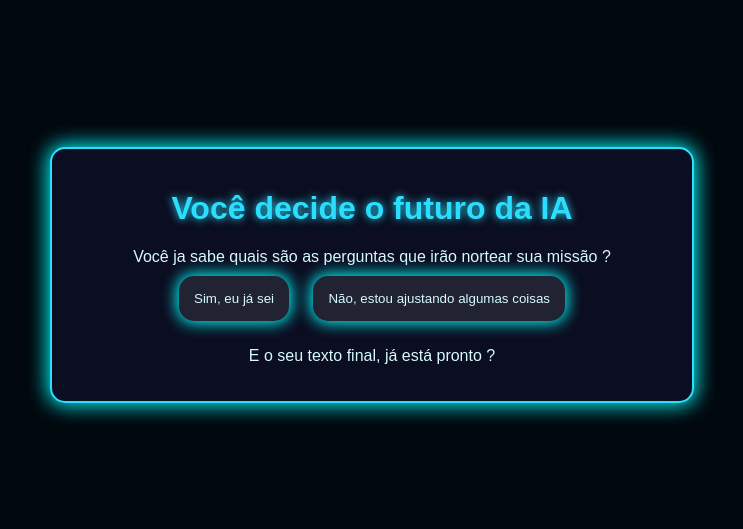
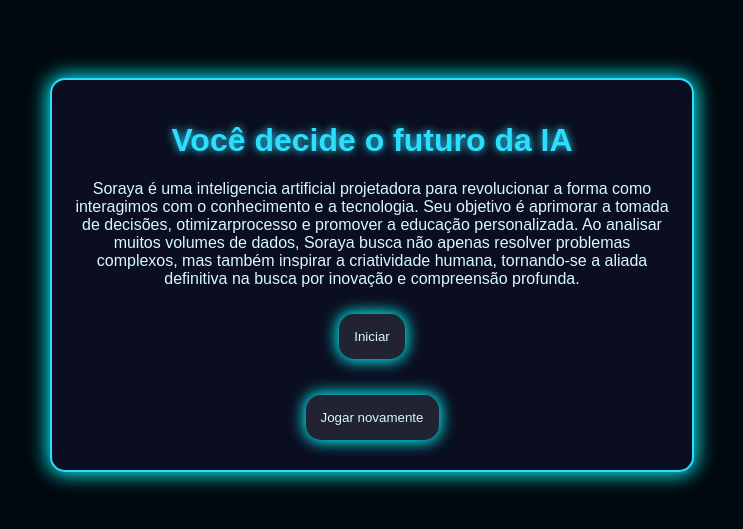
Before and after one commit to isabelle075/ModulosTecnicasComputacionais, a plain HTML site: page modulostecnicascomputacionais/IA soraya/index.html in a window 1280 px wide. Shown: the part 133-662 px from the top of the page, without its empty margins (268-1011 px from the left). Drawn offline with Linux system fonts and the light colour scheme.

Commit message:
Update index.html

```diff
--- a/modulostecnicascomputacionais/IA soraya/index.html
+++ b/modulostecnicascomputacionais/IA soraya/index.html
@@ -10,19 +10,24 @@
 <body>
     <div class="caixa-principal">
         <h1>Você decide o futuro da IA</h1>
-        <div class="caixa-perguntas">
-               Você ja sabe quais são as perguntas que irão nortear sua missão ?
-            </div>
-        <div class="caixa-alternativas">
-            <button>Sim, eu já sei</button>
-            <button>Não, estou ajustando algumas coisas</button>
+        <div class="tela-inicial">
+            <p>Soraya é uma inteligencia artificial projetadora para revolucionar a forma como interagimos com o conhecimento e a tecnologia.
+                 Seu objetivo é aprimorar a tomada de decisões, otimizarprocesso e promover a educação personalizada. Ao analisar muitos volumes de dados,
+                 Soraya busca não apenas resolver problemas complexos, mas também inspirar a criatividade humana,
+                 tornando-se a aliada definitiva na busca por inovação e compreensão profunda.
+            </p>
+            <button class="iniciar-btn">Iniciar</button>
         </div>
+        <div class="caixa-perguntas"></div>
+        <div class="caixa-alternativas"></div>
         <div class="caixa-resultado">
-            <p class="texto-resultado">
-                E o seu texto final, já está pronto ?
-            </p>
+            <p class="texto-resultado"></p>
+            <button class="novamente-btn">Jogar novamente</button>
         </div>
     </div>
-    <script src = "main.js"></script>
+    <script type="module" src="js/aleatorio.js"></script>
+    <script type="module" src="js/perguntas.js"></script>
+    <script type="module" src="js/script.js"></script>
 </body>
+
 </html>
```
